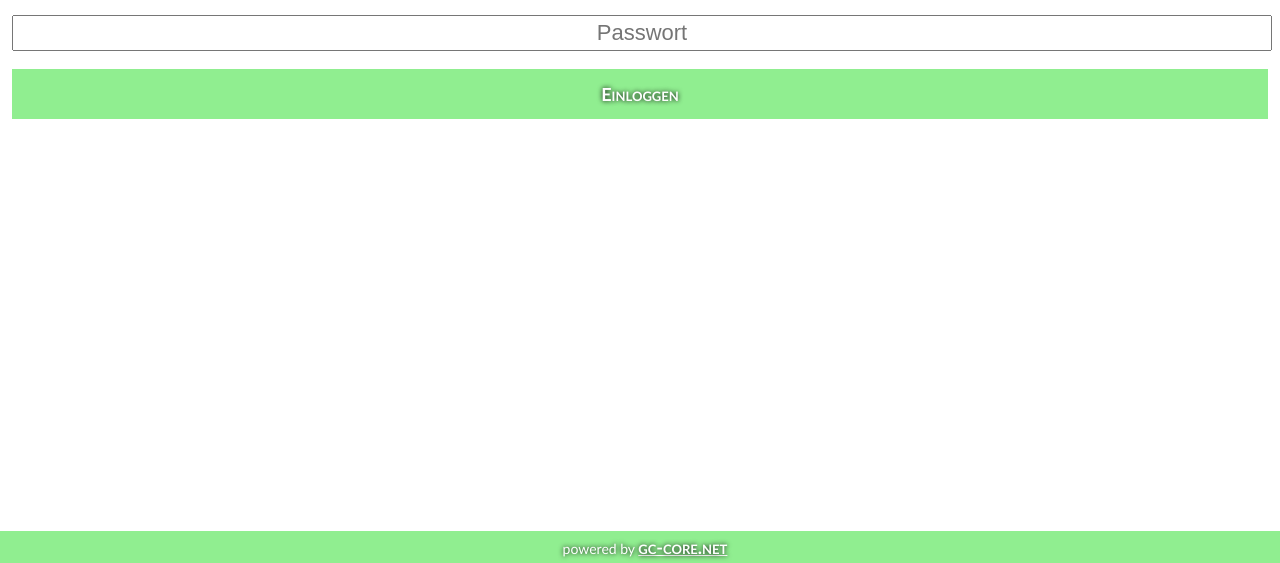
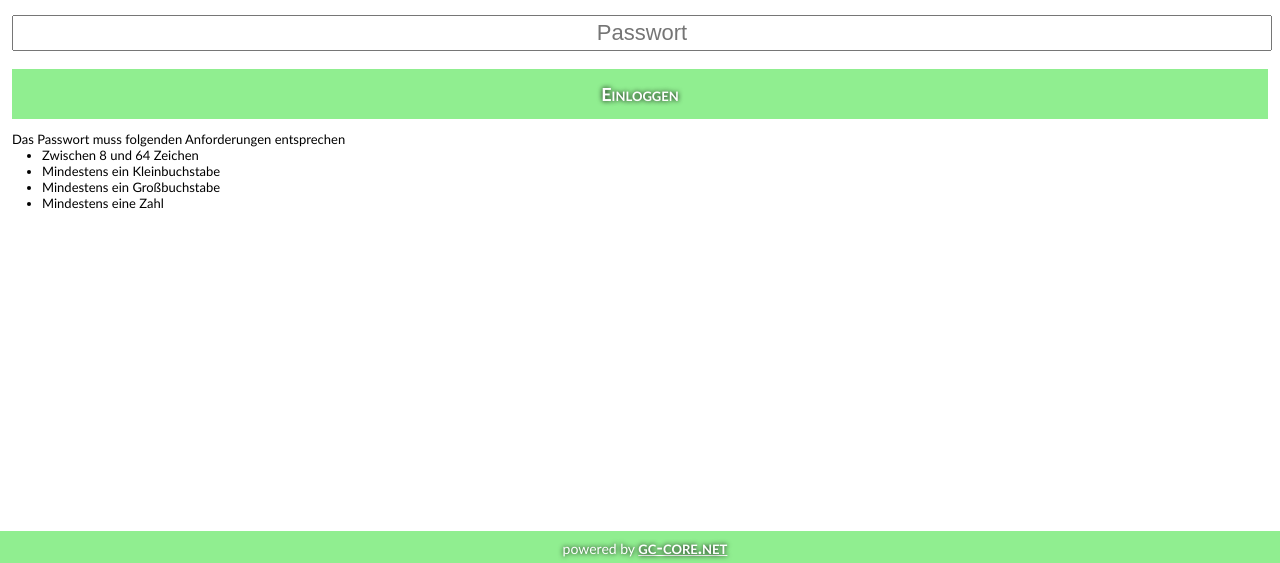
Before and after one commit to chArry97/GC-Core-GT-MP-Project, a plain HTML site: page resources/gamingcorerpg/web/start.html in a window 1280 px wide. Shown: the part 237-800 px from the top of the page. Drawn offline with Linux system fonts and the light colour scheme.

Commit message:
Password requirements

```diff
--- a/resources/gamingcorerpg/web/start.html
+++ b/resources/gamingcorerpg/web/start.html
@@ -37,6 +37,15 @@
 			<button class="inputbutton" type="submit">Registrieren</button>
 		</form>
 	</div>
+    <div class="pwreq">
+        <span>Das Passwort muss folgenden Anforderungen entsprechen</span>
+        <ul>
+            <li>Zwischen 8 und 64 Zeichen</li>
+            <li>Mindestens ein Kleinbuchstabe</li>
+            <li>Mindestens ein Großbuchstabe</li>
+            <li>Mindestens eine Zahl</li>
+        </ul>
+    </div>
 	<div class="footer">
 		<p class="footertext">powered by <a href="http://www.gc-core.net">gc-core.net</a></p>
 	</div>
--- a/resources/gamingcorerpg/web/styles/styles.css
+++ b/resources/gamingcorerpg/web/styles/styles.css
@@ -146,3 +146,12 @@ a {
 	font-size: 18px;
 	text-shadow: 0 0 5px black;
 }
+
+.pwreq {
+    font-family: calibri;
+    font-size: 13px;
+    padding: 6px 12px;
+}
+.pwreq ul {
+    padding-left: 30px;
+}
```
